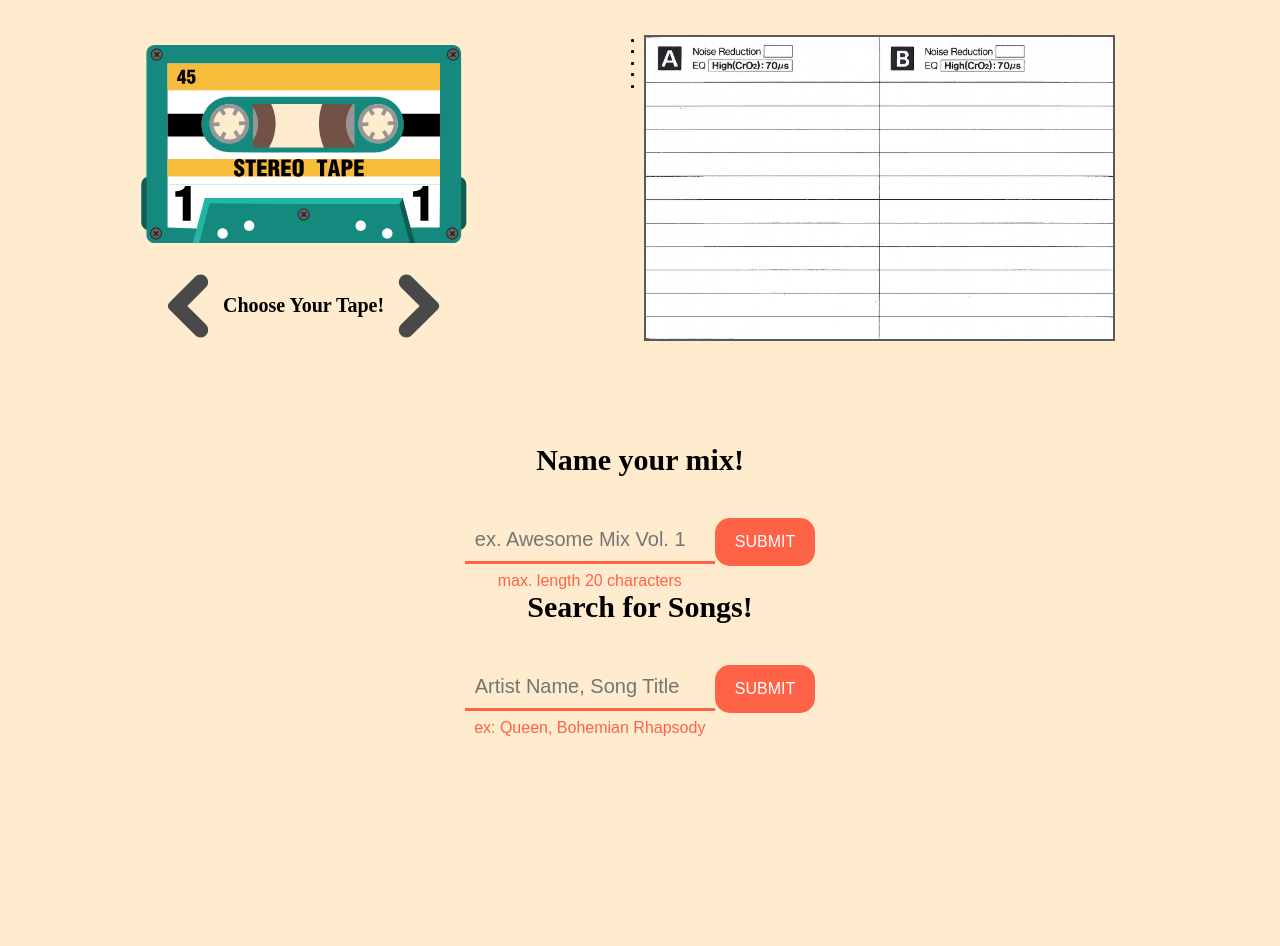
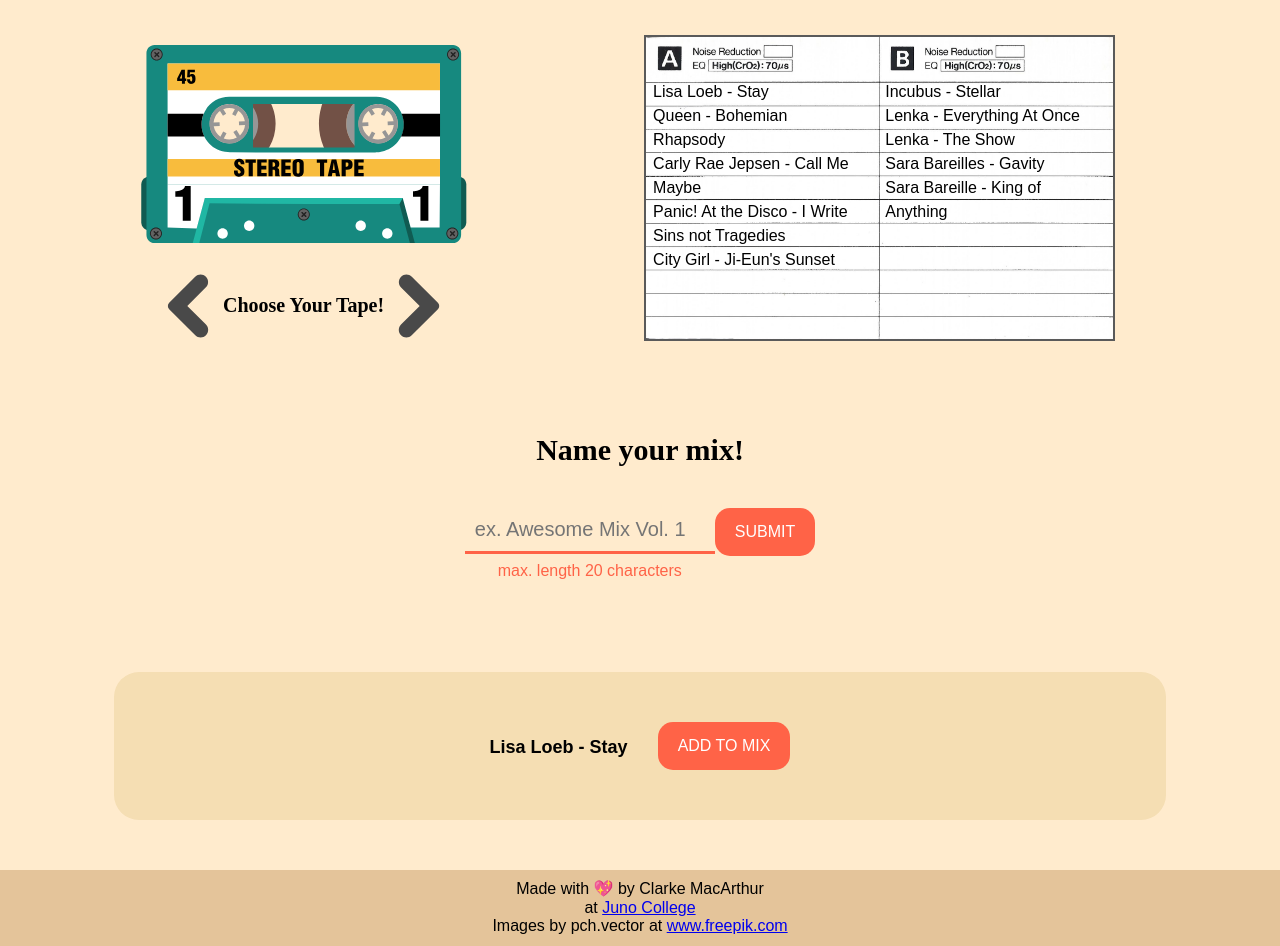
Before and after one commit to ClarkeMacArthur/clarke-macarthur-project-five, a React (Create React App) app: page / in a window 1280 px wide. Shown: the part 400-1346 px from the top of the page. Before the commit the page ends 1137 px from the top, so only its background shows below. Built offline with nearby package versions, Linux system fonts and the light colour scheme.

Commit message:
Created and styled song search form. Added Footer and Results, Styled both. :headphones::vhs::sparkles:

```diff
--- a/src/App.css
+++ b/src/App.css
@@ -33,9 +33,7 @@
 
 @import url('https://fonts.googleapis.com/css2?family=Major+Mono+Display&family=Montserrat:wght@400;500;600;700&family=Permanent+Marker&family=Roboto+Mono:wght@400;500;700&display=swap');
 
-.App {
-  text-align: center;
-}
+
 
 header{
   /* background-color: rgb(212, 192, 163); */
@@ -54,11 +52,13 @@
   font-family: 'Major Mono Display', monospace;
   font-size: 10rem;
   text-shadow: 2px 2px 2px #FF1A0E, 4px 4px 2px #E78C0D, 5px 5px 2px #E7C711, 8px 8px 2px #4DB913, 10px 10px 2px #0EC5DD, 14px 14px 2px #139DDD;
+  text-align: center;
 }
 
 .playlist {
   display: flex;
   justify-content: center;
+  position:relative;
 }
 
 .cassettePlaylist {
@@ -87,6 +87,10 @@
   width: 70%;
 }
 
+button {
+  cursor: pointer;
+}
+
 .buttonFlex {
   display: flex;
   justify-content: center;
@@ -111,14 +115,15 @@
   min-width: 70px;
 }
 
-.stepOne {
-  margin-top: 8%;
+.nameFormContainer, .songFormContainer {
+  margin: 8% 0;
 }
 
-h2  {
+.nameFormContainer h2, .songFormContainer h2 {
   font-family: 'Permanent Marker', cursive;
   font-size: 3rem;
   margin-bottom: 40px;
+  text-align: center;
 }
 
 .nameForm, .songForm {
@@ -154,19 +159,57 @@
 }
 
 
-
-
 .trackCard {
   border: 2px solid rgb(90, 90, 90);
 }
 
+ul {
+  list-style: none;
+  width: 90%;
+}
+
+.songListContainer {
+  display:grid;
+  grid-template-columns: 1fr 1fr;
+  width: 69%;
+  position: absolute;
+  z-index:10;
+  top:45px;
+  left:110px;
+}
 
 
-@keyframes App-logo-spin {
-  from {
-    transform: rotate(0deg);
-  }
-  to {
-    transform: rotate(360deg);
-  }
+.songList2 {
+/* margin-left:-8%; */
 }
+
+.songListContainer p {
+  font-size: 1.6rem;
+  line-height:1.5;
+}
+
+.results {
+  background-color: wheat;
+  margin: 50px;
+  padding: 50px;
+  display: flex;
+  justify-content: center;
+  font-size: 1.8rem;
+  font-weight: 600;
+  border-radius: 25px;;
+}
+
+.results p {
+  margin-right: 30px;
+  margin-top: 15px;
+}
+
+
+footer {
+  /* background-color: wheat; */
+    background-color: rgb(228, 196, 154);
+    text-align: center;
+    font-size: 1.6rem;
+    font-weight:500;
+    padding: 10px;
+}
--- a/src/App.js
+++ b/src/App.js
@@ -1,21 +1,38 @@
 import { Component } from 'react';
+// ********Import Packages*******
+import axios from 'axios';
+import Swal from 'sweetalert2';
+// ********Import CSS************
+import 'sweetalert2/dist/sweetalert2.min.css';
 import './App.css';
+// *******Import Components******
 import Cassettes from './Casettes';
 import Header  from './Header.js';
 import MixNameForm from './MixNameForm';
 import Playlist from './Playlist';
 import SongSearch from './SongSearch';
+import Footer from './Footer';
 
 class App extends Component {
 
   constructor() {
     super();
     this.state = {
+      isActive: true,
       nameValue: "",
       tapeName: "",
       songList: []
     }
   }
+
+
+
+  handleHide = () => {
+    this.setState({
+      isActive: false,
+    });
+  };
+
 
 
   setNameValue = (e) => {
@@ -27,12 +44,28 @@
 
   saveNameValue =(e) => {
     e.preventDefault();
-    // not working, figure out why
-    document.querySelector('input').value = '';
+
+    if (this.state.nameValue === "") {
+      Swal.fire({
+        title: 'Missing info',
+        text: 'Enter a name for your mix!',
+        icon: 'error',
+        confirmButtonText: 'Okay',
+      });
+
+    } else {
 
       this.setState({
         tapeName: this.state.nameValue
-    })
+      }, () => {
+        this.setState({
+          nameValue: ''
+        });
+      });
+
+      this.handleHide();
+    }
+
   }
 
 
@@ -48,14 +81,25 @@
               < Cassettes mixName={this.state.tapeName} />
               < Playlist />
             </div>
-        </div>
+            {this.state.isActive === true && (
               <MixNameForm
               nameValue={this.state.nameValue}
               setNameValue={this.setNameValue}
               saveNameValue={this.saveNameValue}/>
+            )}
 
+            {this.state.bandNameCapture !== "" &&
+              this.state.isActive === false && (
                 < SongSearch />
+              )}
+          <div className="results">
+            <p>Lisa Loeb - Stay</p>
+            <button className="nameButton">Add to Mix</button>
+          </div>
+        </div>
         </main>
+
+        < Footer />
 
       </div>
     );
--- a/src/Footer.js
+++ b/src/Footer.js
@@ -0,0 +1,17 @@
+import { Component } from 'react';
+
+class Footer extends Component {
+    render () {
+        return (
+            <footer>
+                <p>Made with 💖 by Clarke MacArthur</p>
+                <p>at <a href="https://junocollege.com">Juno College</a></p>
+                <p>Images by pch.vector at <a href="https://www.freepik.com/vectors/vintage">www.freepik.com</a></p>
+            </footer>
+
+
+        )
+    }
+}
+
+export default Footer;
--- a/src/MixNameForm.js
+++ b/src/MixNameForm.js
@@ -5,7 +5,7 @@
     const { nameValue, setNameValue, saveNameValue } = props
 
     return (
-            <div className="stepOne">
+            <div className="nameFormContainer">
                 <h2>Name your mix!</h2>
 
                 <form
@@ -19,6 +19,7 @@
                         <input
                         type="text"
                         id="getName"
+                        maxLength = "20"
                         placeholder="ex. Awesome Mix Vol. 1"
                         onChange={setNameValue}
                         value={nameValue} />
--- a/src/Playlist.js
+++ b/src/Playlist.js
@@ -5,22 +5,25 @@
     render() {
         return(
             <div className="playlist">
+                <div className="songListContainer">
+                <ul className="songList1">
+                    <li><p>Lisa Loeb - Stay</p></li>
+                    <li><p>Queen - Bohemian Rhapsody</p></li>
+                    <li><p>Carly Rae Jepsen - Call Me Maybe </p></li>
+                    <li><p>Panic! At the Disco - I Write Sins not Tragedies</p></li>
+                    <li><p>City Girl - Ji-Eun's Sunset</p></li>
+                </ul>
+                    <ul className="songList2">
+                    <li><p>Incubus - Stellar</p></li>
+                    <li><p>Lenka - Everything At Once</p></li>
+                    <li><p>Lenka - The Show</p></li>
+                    <li><p>Sara Bareilles - Gavity</p></li>
+                    <li><p>Sara Bareille - King of Anything</p></li>
+                </ul>
+                </div>
 
-                <ul>
-                    <li></li>
-                    <li></li>
-                    <li></li>
-                    <li></li>
-                    <li></li>
-                </ul>
-                <ul>
-                    <li></li>
-                    <li></li>
-                    <li></li>
-                    <li></li>
-                    <li></li>
-                </ul>
                 <img className ="trackCard" src={jcard} alt="a cassette tape track card. It is a white card with two lined lists, 'Side A' and 'Side B'. This is where the list of songs is displayed."/>
+
             </div>
         )
     }
--- a/src/SongSearch.js
+++ b/src/SongSearch.js
@@ -5,7 +5,7 @@
     const { songArtist, songValue, setSongValue, saveSongValue } = props
 
     return (
-        <div className="stepTwo">
+        <div className="songFormContainer">
             <h2>Search for Songs!</h2>
 
             <form
```
Also changed, not shown: 1 other file (tests, documents, lock files or other folders). Lines whose indentation alone changed are shown as unchanged.
